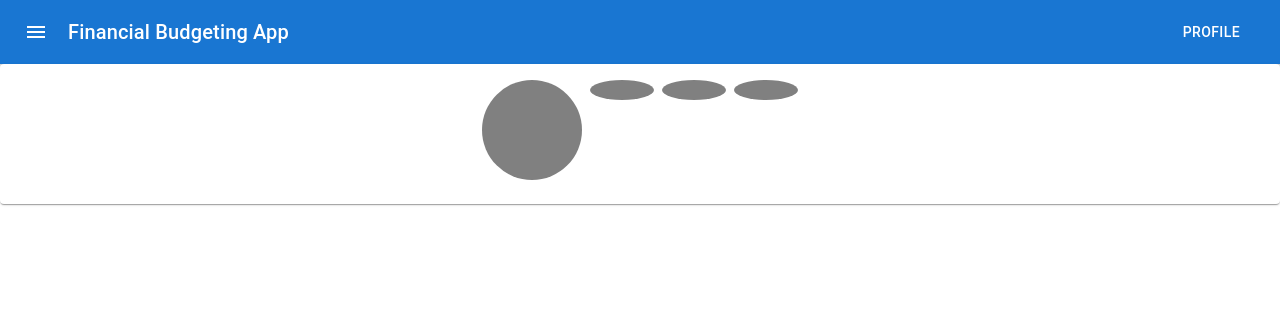
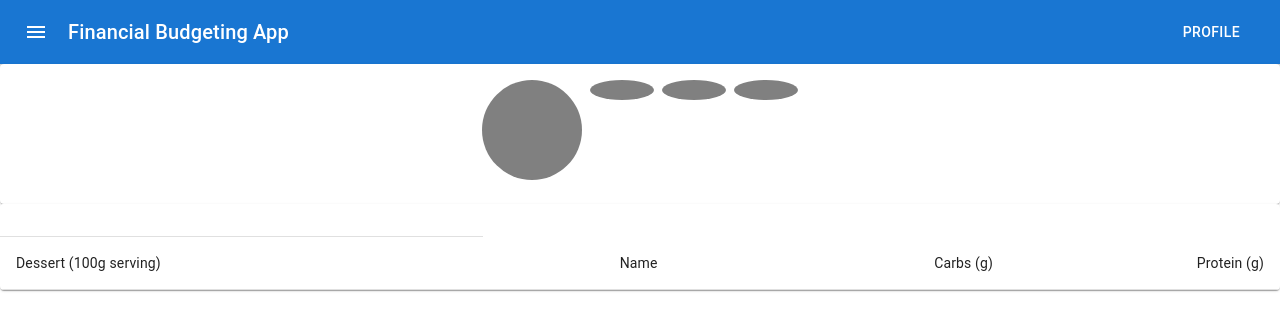
Before and after one commit to segunawe/YourFaveBudgetingApp, a React (Create React App) app: page / in a window 1280 px wide. Shown: the top 330 px of the page. Built offline with nearby package versions, Linux system fonts and the light colour scheme.

Commit message:
container

```diff
--- a/src/App.js
+++ b/src/App.js
@@ -1,12 +1,14 @@
 import './App.css';
 import Header from './Header';
 import CircleRow from './Bucket';
+import Container from './Container';
 
 function App() {
   return (
     <>
       <Header/>
       <CircleRow />
+      <Container />
     </>
   );
 };
--- /dev/null
+++ b/src/Container.js
@@ -0,0 +1,48 @@
+import * as React from 'react';
+import Paper from '@mui/material/Paper';
+import Table from '@mui/material/Table';
+import TableBody from '@mui/material/TableBody';
+import TableCell from '@mui/material/TableCell';
+import TableContainer from '@mui/material/TableContainer';
+import TableHead from '@mui/material/TableHead';
+import TablePagination from '@mui/material/TablePagination';
+import TableRow from '@mui/material/TableRow';
+
+function Container() {
+
+    const [page, setPage] = React.useState(0);
+    const [rowsPerPage, setRowsPerPage] = React.useState(10);
+
+    const handleChangePage = (event, newPage) => {
+        setPage(newPage);
+    };
+    const handleChangeRowsPerPage = (event) => {
+        setRowsPerPage(+event.target.value);
+        setPage(0);
+    };
+
+    return (
+        <Paper sx={{ width: '100%', overflow: 'hidden' }}>
+            <TableContainer sx={{ maxHeight: 440 }}>
+                <Table stickyHeader aria-label=" accounts">
+                    <TableHead>
+                        <TableRow>
+                            <TableCell>
+                            </TableCell>
+                        </TableRow>
+                    </TableHead>
+                    <TableBody>
+                        <TableRow>
+                        <TableCell>Dessert (100g serving)</TableCell>
+                        <TableCell align="right">Name</TableCell>
+                        <TableCell align="right"></TableCell>
+                        <TableCell align="right">Carbs&nbsp;(g)</TableCell>
+                        <TableCell align="right">Protein&nbsp;(g)</TableCell>
+                        </TableRow>
+                    </TableBody>
+                </Table>
+            </TableContainer>
+        </Paper>
+    );
+}
+export default Container;
```
Also changed, not shown: src/Menu.js (added), src/Profile.js (added).
